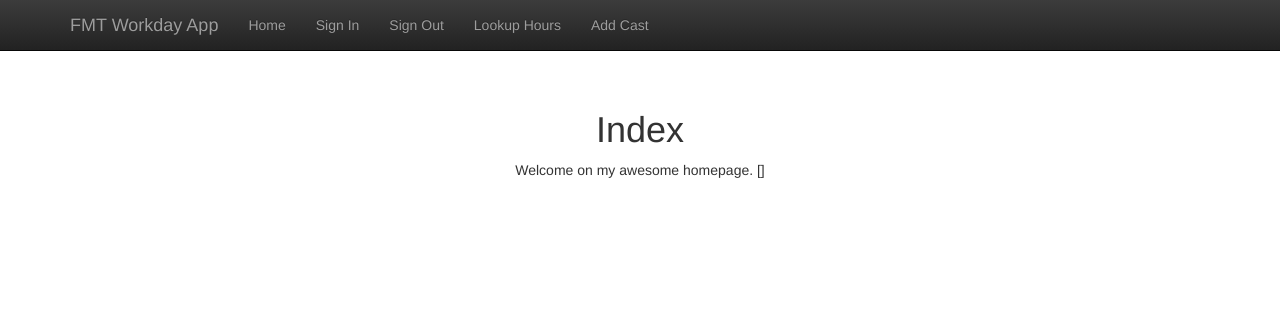
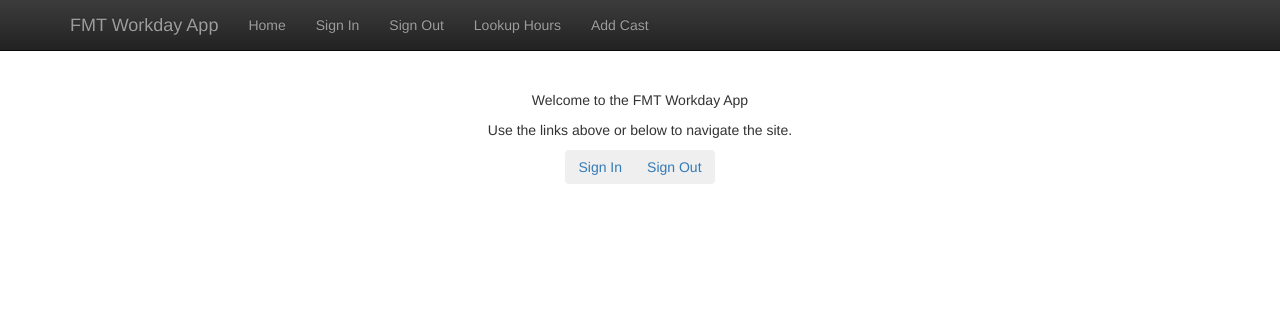
Before and after one commit to wesbasinger/fmt-flask, a Flask app: page / in a window 1280 px wide. Shown: the top 311 px of the page. Run offline with Flask 2, Linux system fonts and the light colour scheme; data that the repository does not hold is empty; some libraries are stand-ins or nearby versions.

Commit message:
Think it's good to go.

```diff
--- a/app.py
+++ b/app.py
@@ -27,7 +27,15 @@ def post_cast():
 
     result = db.create_cast(first_name, last_name, session)
 
-    return render_template('index.html')
+    if result:
+
+        message = "Add cast was successful.  You may now log hours."
+
+    else:
+
+        message = "Something went wrong.  Please contact site adminstrator."
+
+    return render_template('confirm.html', message=message)
 
 @app.route('/sign-in', methods=['GET'])
 def get_sign_in():
@@ -45,11 +53,17 @@ def post_sign_in():
 
     ts = time()
 
-    db.punch_in(cast_id, worker, ts)
+    result = db.punch_in(cast_id, worker, ts)
 
-    cast = db.get_cast()
+    if result:
 
-    return render_template('index.html', cast=cast)
+        message = "Sign in was successful.  Happy workday!"
+
+    else:
+
+        message = "Something went wrong.  Please contact site adminstrator."
+
+    return render_template('confirm.html', message=message)
 
 @app.route('/sign-out', methods=['GET'])
 def get_sign_out():
@@ -105,25 +119,17 @@ def post_sign_out():
 
     ts = time()
 
-    db.punch_out(log_id, ts)
+    result = db.punch_out(log_id, ts)
 
-    cast = db.get_cast()
+    if result:
 
-    return render_template('index.html', cast=cast)
+        message = "Sign out was successful.  You should be able to view logged hours."
 
+    else:
 
-'''
-@app.route('/new', methods=['POST'])
-def new():
+        message = "Something went wrong.  Please contact site adminstrator."
 
-    item_doc = {
-        'name': request.form['name'],
-        'description': request.form['description']
-    }
-    db.tododb.insert_one(item_doc)
-
-    return redirect(url_for('todo'))
-'''
+    return render_template('confirm.html', message=message)
 
 if __name__ == "__main__":
     app.run(host='0.0.0.0', debug=True)
--- a/db.py
+++ b/db.py
@@ -27,7 +27,7 @@ def create_cast(first_name, last_name, session):
 
     result = cast.insert_one(new_cast)
 
-    print(result)
+    return result
 
 def get_cast():
 
@@ -58,7 +58,7 @@ def punch_in(cast_id, worker, ts):
         }
     )
 
-    print(result)
+    return result
 
 def punch_out(log_id, ts):
 
@@ -70,6 +70,8 @@ def punch_out(log_id, ts):
             }
         }
     )
+
+    return result
 
 def get_actives():
 
--- /dev/null
+++ b/templates/confirm.html
@@ -0,0 +1,6 @@
+{% extends "layout.html" %}
+{% block content %}
+  <p>Confirmation Page</p>
+  {{ message }}
+  <button><a href="/">Return to Home</a></button>
+{% endblock %}
--- a/templates/index.html
+++ b/templates/index.html
@@ -1,7 +1,9 @@
 {% extends "layout.html" %}
 {% block content %}
-  <h1>Index</h1>
-  <p class="important">
-    Welcome on my awesome homepage.
-    {{ cast }}
+  <p>Welcome to the FMT Workday App</p>
+  <p>Use the links above or below to navigate the site.</p>
+    <div class="btn-group" role="group" aria-label="Basic example">
+    <button type="button" class="btn btn-secondary"><a href="/sign-in">Sign In</a></button>
+    <button type="button" class="btn btn-secondary"><a href="/sign-out">Sign Out</a></button>
+  </div>
 {% endblock %}
```
